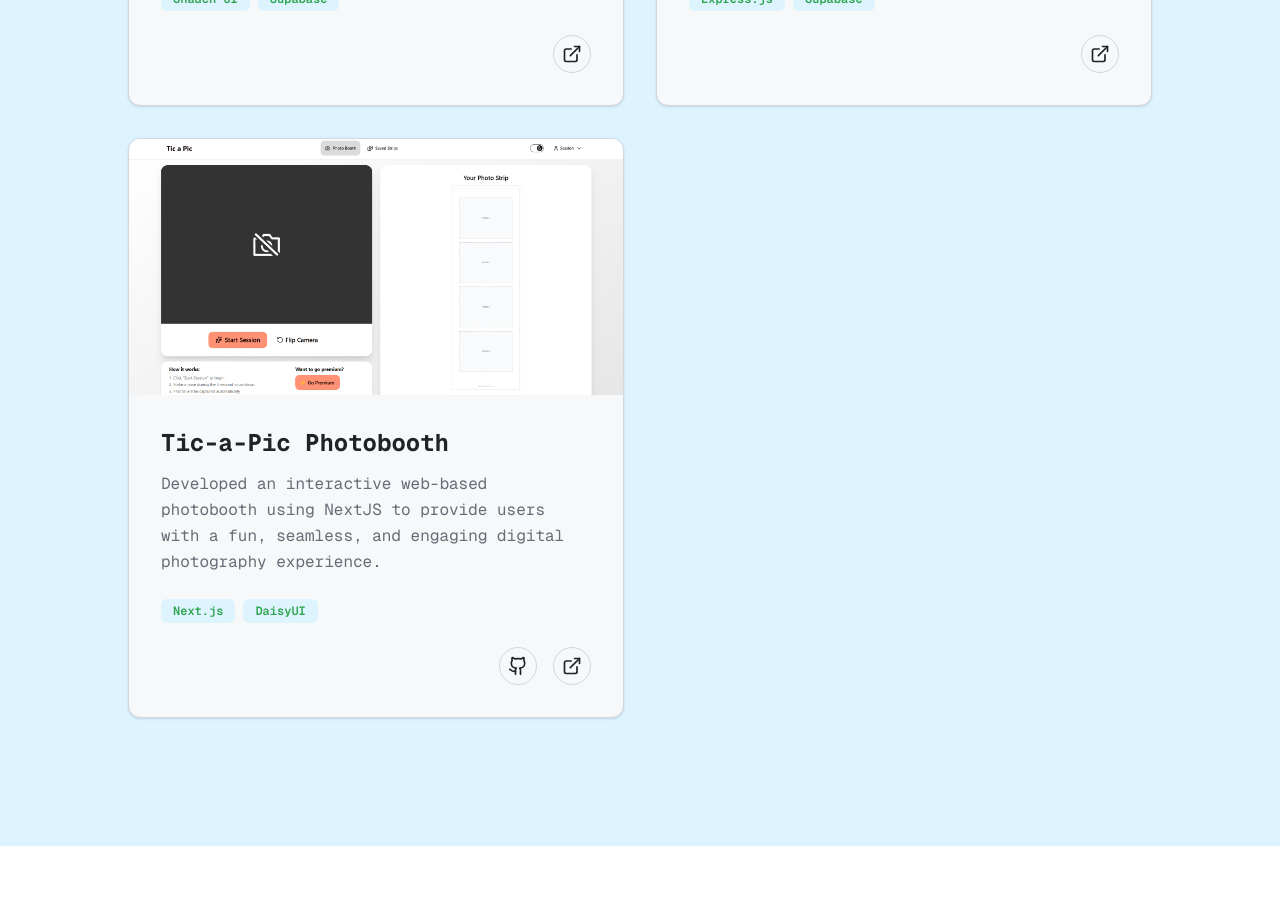
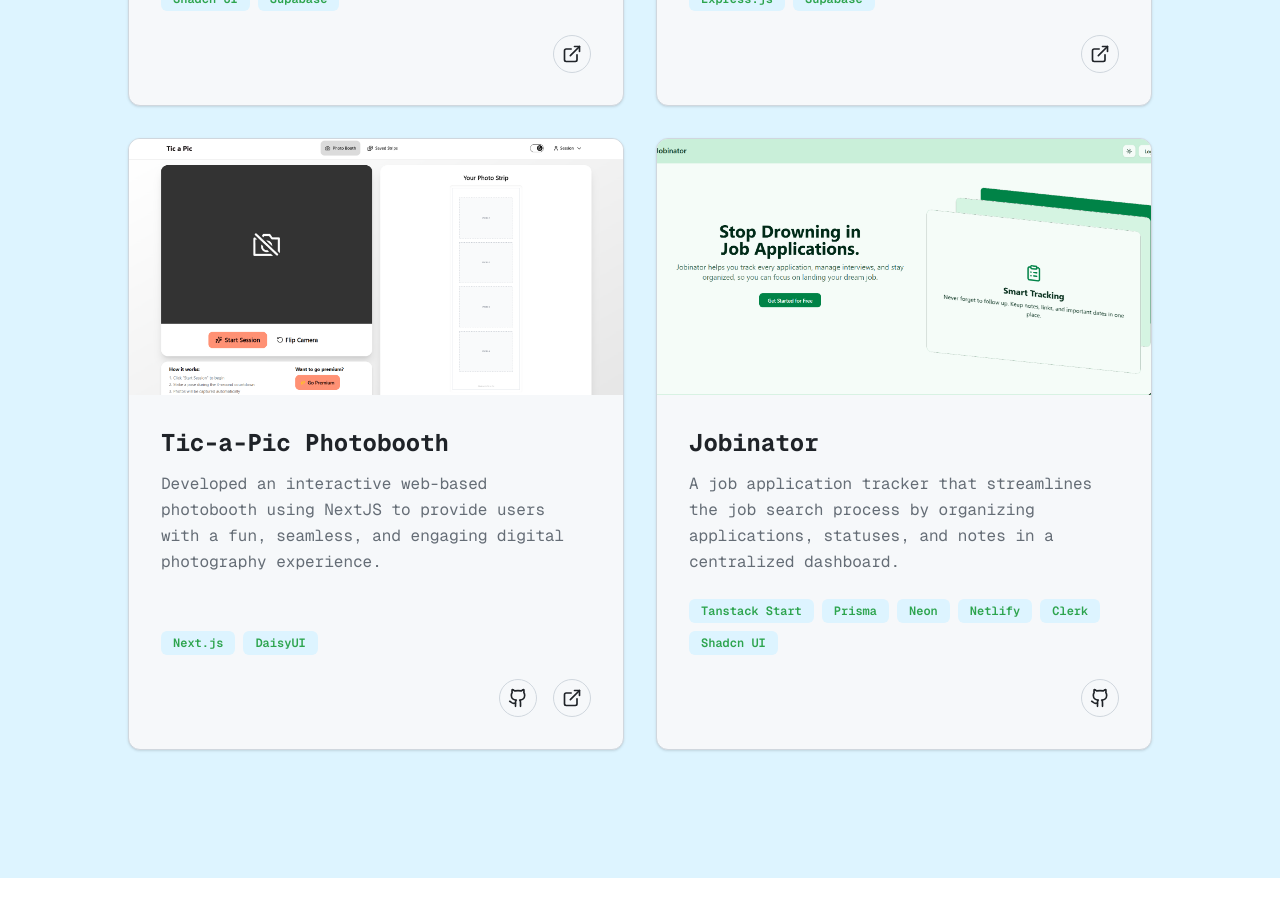
Before and after one commit to elli1216/eli, a React (Vite) app: page / in a window 1280 px wide. Shown: the part 4160-5076 px from the top of the page. Built offline with nearby package versions, Linux system fonts and the light colour scheme.

Commit message:
feat: add Jobinator project to PROJECT_DATA and include associated image

```diff
--- a/components/Projects.tsx
+++ b/components/Projects.tsx
@@ -46,9 +46,9 @@ export const Projects: React.FC = () => {
                 {project.repoLink ? <a href={project.repoLink} target="_blank" rel="noopener noreferrer" className="p-2 border rounded-full hover:bg-accent transition-colors" title="View Code">
                   <Github size={20} />
                 </a> : null}
-                <a href={project.demoLink} target="_blank" rel="noopener noreferrer" className="p-2 border rounded-full hover:bg-accent transition-colors" title="Live Demo">
+                {project.demoLink ? <a href={project.demoLink} target="_blank" rel="noopener noreferrer" className="p-2 border rounded-full hover:bg-accent transition-colors" title="Live Demo">
                   <ExternalLink size={20} />
-                </a>
+                </a> : null}
               </div>
             </div>
           </motion.div>
--- a/constants.tsx
+++ b/constants.tsx
@@ -59,6 +59,14 @@ export const PROJECT_DATA: ProjectItem[] = [
     image: "/ticapic.png",
     repoLink: "https://github.com/elli1216/Tic-a-Pic",
     demoLink: "https://tic-a-pic.vercel.app/"
+  },
+  {
+    id: 4,
+    title: "Jobinator",
+    description: "A job application tracker that streamlines the job search process by organizing applications, statuses, and notes in a centralized dashboard.",
+    techStack: ["Tanstack Start", "Prisma", "Neon", "Netlify", "Clerk", "Shadcn UI"],
+    image: "/jobinator.png",
+    repoLink: "https://github.com/elli1216/Jobinator",
   }
 ];
 
```
Also changed, not shown: public/jobinator.png (added).
